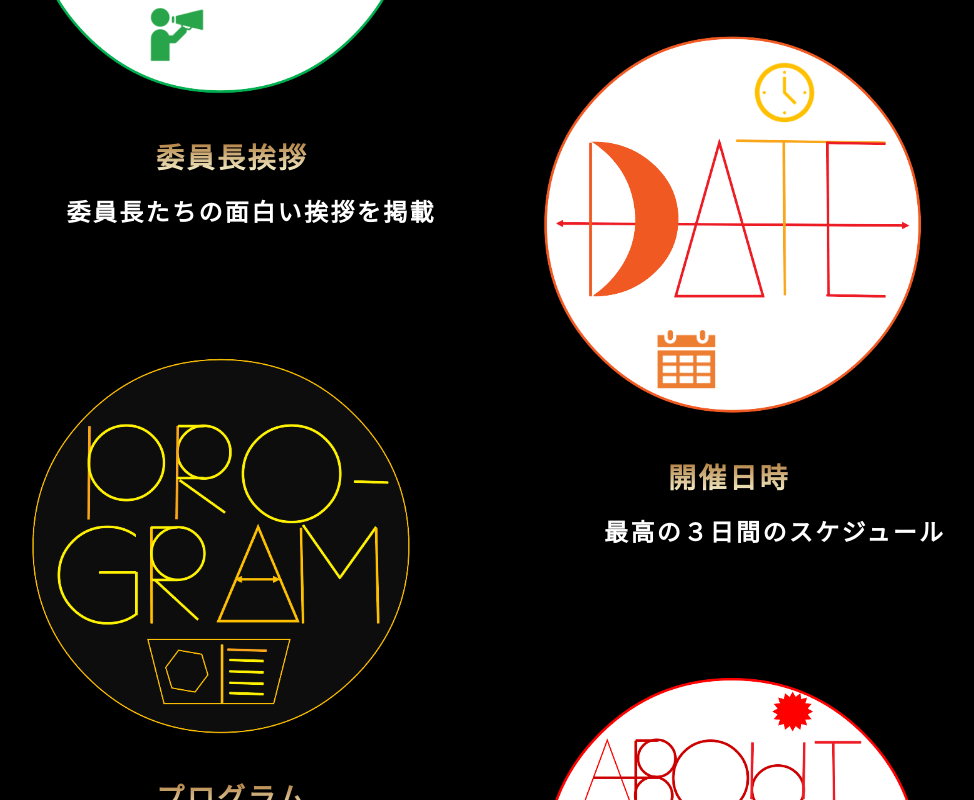
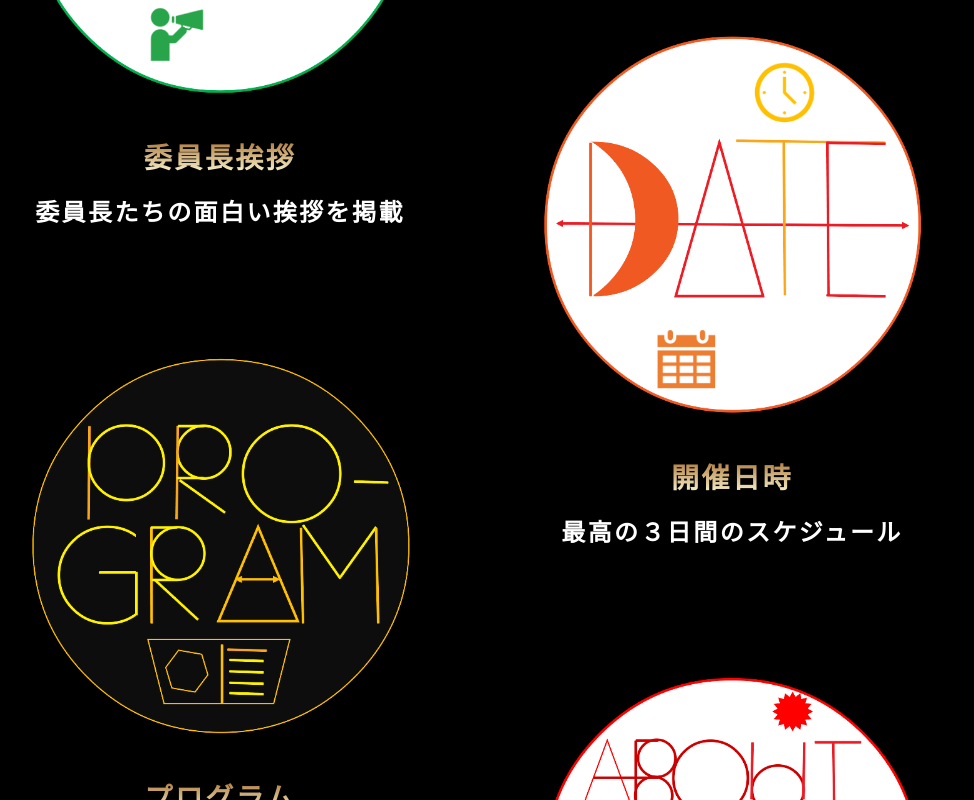
Before and after one commit to toho-festival/website-2021, a Next.js app: page / in a window 1280 px wide. Shown: the part 3200-4000 px from the top of the page, without its empty margins (164-1138 px from the left). Built offline with nearby package versions, Linux system fonts and the light colour scheme.

Commit message:
setting-sentence-location
文字の場所が不正確に設定されていたので修正しました。

```diff
--- a/src/components/Main/subContents.tsx
+++ b/src/components/Main/subContents.tsx
@@ -55,19 +55,13 @@ const SubjectTitle = styled.h3<SubTexts>`
   margin-top: calc(30% / 10);
   float: ${ (props) => props.textside === 'right' ? 'right' : 'left' };
   width: 30%;
-  margin-right: ${ (props) => props.textside === 'right' ? null : 10 }%;
-  margin-left: ${ (props) => props.textside === 'right' ? 10 : null }%;
-  margin-right: ${ (props) => props.textside === 'left' ? null : 10 }%;
-  margin-left: ${ (props) => props.textside === 'left' ? 10 : null }%;
   color: white;
   background: -webkit-linear-gradient(bottom, #ffffdb, #a16422);
   background: linear-gradient(to top, #ffffdb, #a16422);
   -webkit-background-clip: text;
   -webkit-text-fill-color: transparent;
   @media screen and (max-width: 1230px) {
-    font-size: calc(24 / 1230 * 100vw);
-    margin-right: ${ (props) => props.textside === 'left' ? null : 5 }%;
-    margin-left: ${ (props) => props.textside === 'right' ? 5 : null }%;
+    font-size: calc(28 / 1230 * 100vw);
   }
 `;
 
@@ -76,18 +70,15 @@ const SubComment = styled.p<SubTexts>`
   margin-top: calc(30% / 4);
   float: ${ (props) => props.textside === 'right' ? 'right' : 'left' };
   width: 30%;
-  margin-right: ${ (props) => props.textside === 'right' ? null : 5 }%;
-  margin-left: ${ (props) => props.textside === 'right' ? 5 : null }%;
-  margin-right: ${ (props) => props.textside === 'left' ? null : 5 }%;
-  margin-left: ${ (props) => props.textside === 'left' ? 3 : null }%;
   color: white;
   @media screen and (max-width: 1230px) {
-    font-size: calc(24 / 1230 * 100vw);
+    font-size: calc(28 / 1230 * 100vw);
   }
 `;
 
 const Wrap = styled.div`
-border-radius: 0.5rem;
+  border-radius: 0.5rem;
+  text-align: center;
 `;
 
 const Anchor = styled.a`
```
